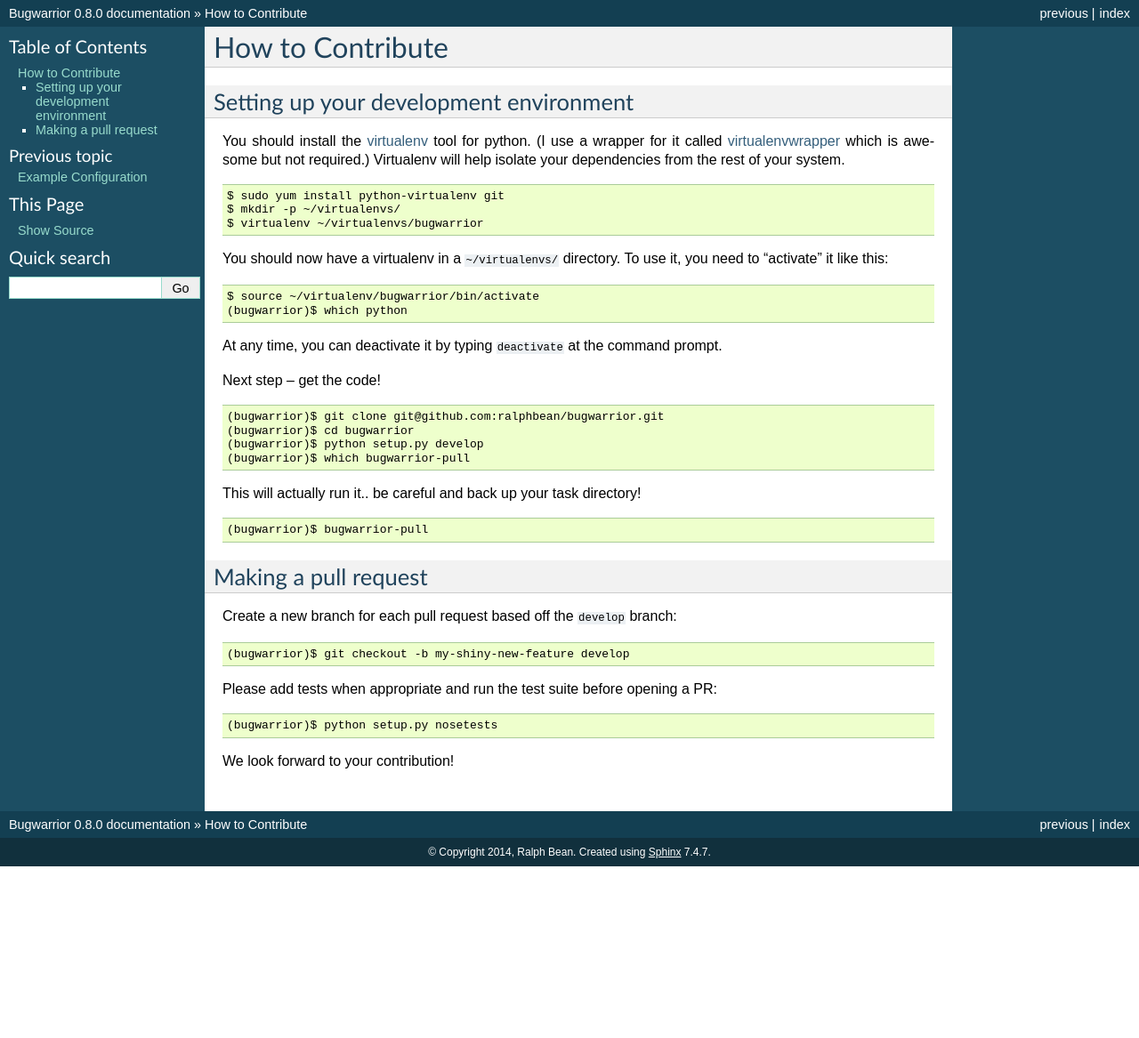
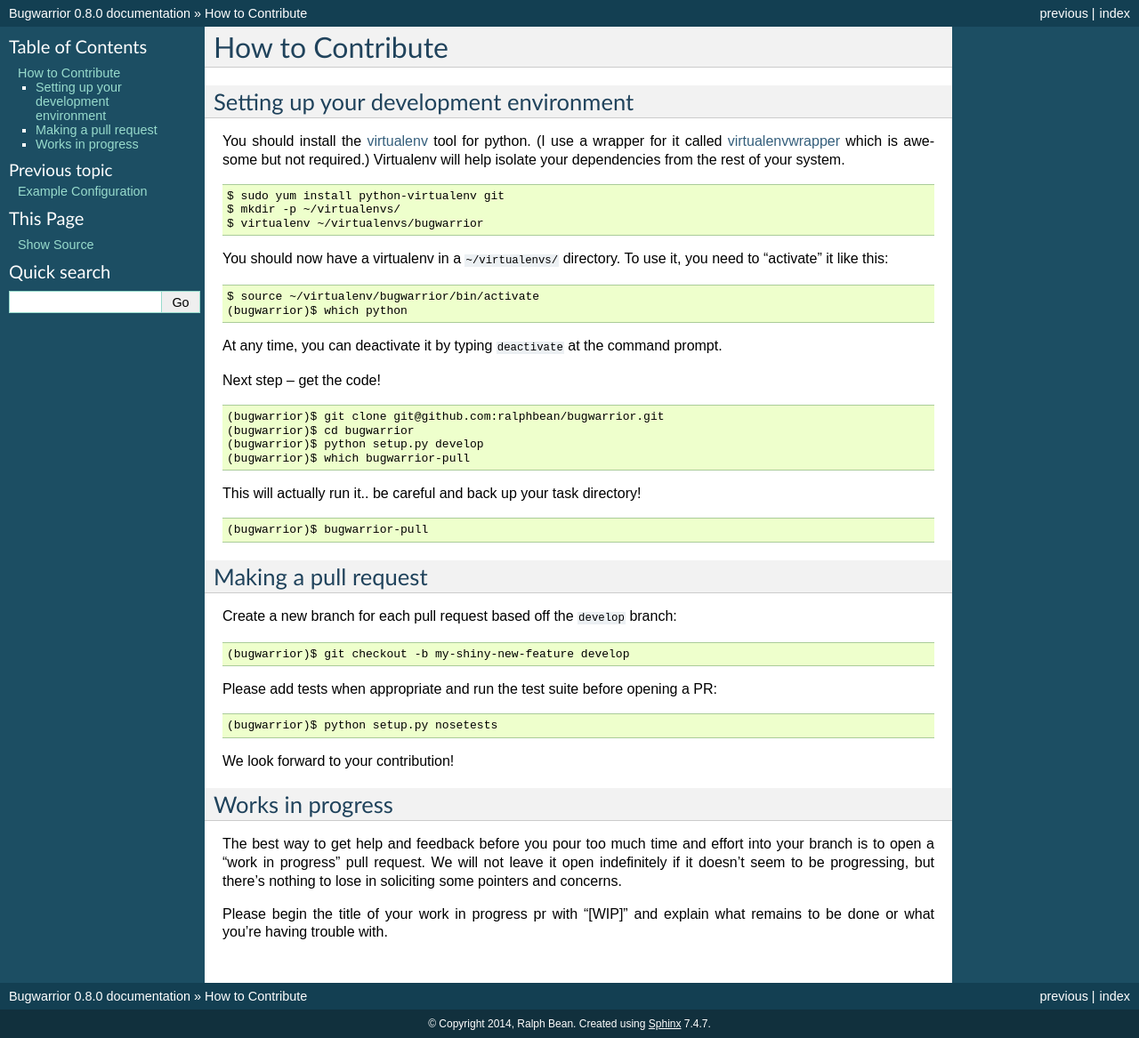
Before and after one commit to GothenburgBitFactory/bugwarrior, a Sphinx documentation site: the page built from bugwarrior/docs/contributing.rst, in a window 1280 px wide. Shown: the whole page at 89% size. Built offline with Sphinx 7.4.7, drawn with Linux system fonts in a browser that asks for light colours; pages that are not in the unit, such as notebooks, are missing from menus; before the commit the page ends 974 px from its top, so only the background shows below that.

Commit message:
Encourage work in progress PR's.
I think this is worth a try. If it becomes a problem we can always
revert it. My rationale:

  - This is a good project for newbies to hack on. Nobody's respirator
    has bugwarrior as a dependency. If they break bugwarrior but the
    tests still pass, that's a good opportunity to write more tests.
  - The people who read the contributing docs are going to be better
    contributors than those who don't. Therefore, this is the place we
    want to encourage them to the maximum. I don't *think* it will
    encourage low-effort PR's.
  - When someone's struggling it is probably be easier to review their
    unfinished work early and intervene than to review a monsterous
    changeset they've cludged into working.

```diff
--- a/bugwarrior/docs/contributing.rst
+++ b/bugwarrior/docs/contributing.rst
@@ -52,3 +52,14 @@
     (bugwarrior)$ python setup.py nosetests
 
 We look forward to your contribution!
+
+Works in progress
+-----------------
+
+The best way to get help and feedback before you pour too much time and effort
+into your branch is to open a "work in progress" pull request. We will not leave
+it open indefinitely if it doesn't seem to be progressing, but there's nothing to
+lose in soliciting some pointers and concerns.
+
+Please begin the title of your work in progress pr with "[WIP]" and explain what
+remains to be done or what you're having trouble with.
```
